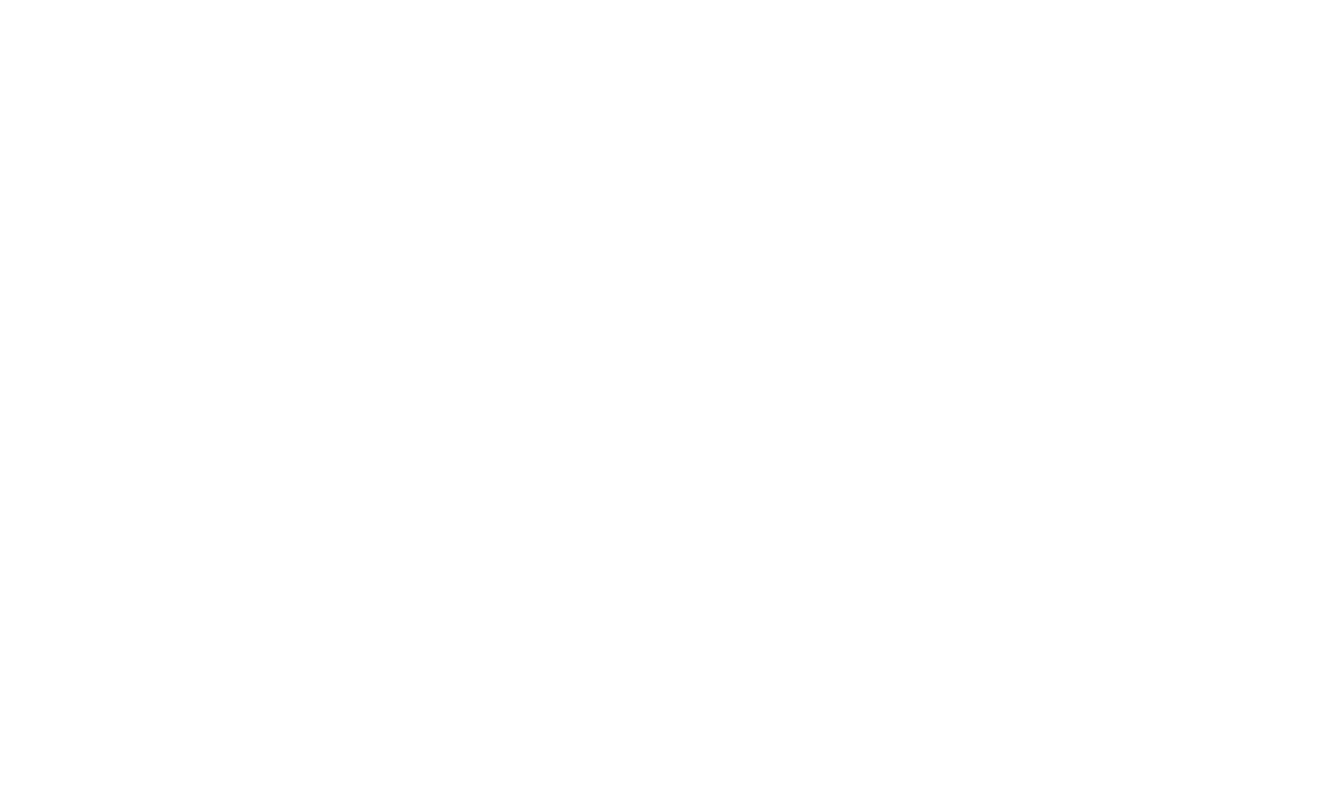
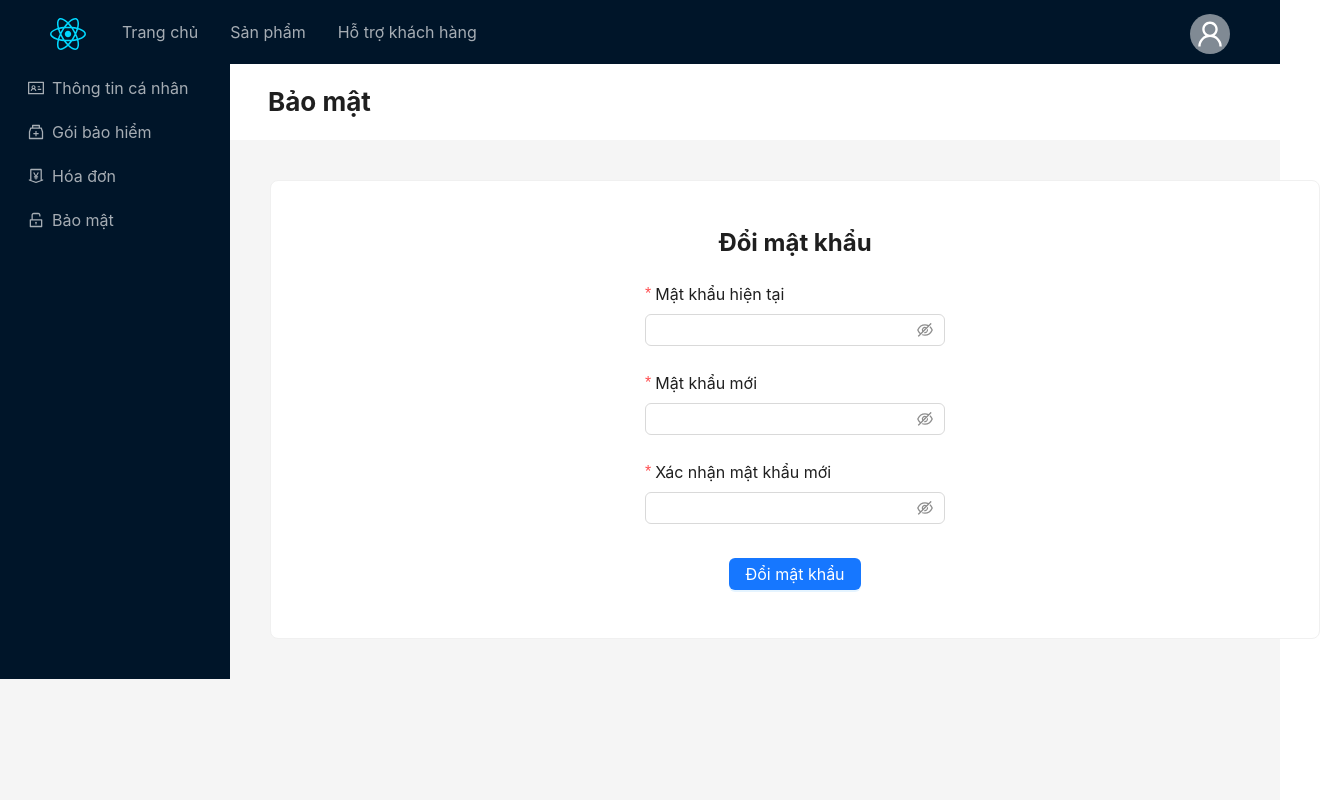
Before and after one commit to nthihongphuc/System-Of-Health-Insurance, a React (Vite) app: page /resetpass in a window 1280 px wide. Before the commit this address had no page. Shown: the top 800 px of the page, 1320 px wide, since content can reach past the window. Built offline with nearby package versions, Linux system fonts and the light colour scheme; the HTML template or start-up script is replaced by a standard one.

Commit message:
ResetPassword

```diff
--- a/src/component/HomePage/HomePage.js
+++ /dev/null
@@ -1 +0,0 @@
-import React from "react";
--- a/src/pages/LoginPage.jsx
+++ b/src/pages/LoginPage.jsx
@@ -1,17 +1,10 @@
 // import library here
 import { Form, Input, Button, Row, Card } from "antd";
 import { Link } from "react-router-dom";
-import {useForm} from 'react-hook-form';
-import axios from "axios";
 
 // Define Our component
 const LoginPage = () => {
-  const {
-    handleFinish
-  }= useForm();
-
   const onFinish = (values) => {
-    axios.post()
     console.log(values);
   };
 
@@ -30,7 +23,7 @@
           initialValues={{
             remember: true,
           }}
-          onFinish={handleFinish(onFinish)}
+          onFinish={(onFinish)}
         >
           <Form.Item
             name="username"
@@ -60,9 +53,13 @@
               type="password"
               placeholder="Mật khẩu"
             />
+
           </Form.Item>
 
           <Form.Item style={{ textAlign: "center" }}>
+            <div style={{ fontSize: 12, textAlign:"left", marginBottom:15}}>
+             <Link to="/register">Quên tài khoản/mật khẩu</Link>
+            </div>
             <Button
               type="primary"
               htmlType="submit"
--- a/src/pages/ProductDetailPage.jsx
+++ b/src/pages/ProductDetailPage.jsx
@@ -3,7 +3,7 @@
 const ProductDetailPage = () => {
   const { id } = useParams();
 
-  return <div>heello {id}</div>;
+  return <div>hello {id}</div>;
 };
 
 export default ProductDetailPage;
--- a/src/pages/ProfilePage_update.jsx
+++ b/src/pages/ProfilePage_update.jsx
@@ -1,25 +1,18 @@
 //import { Layout, Sider, Menu, UserOutlined, collapsed } from "antd";
 
 import React from 'react';
-import { UploadOutlined, UserOutlined, VideoCameraOutlined } from '@ant-design/icons';
+import { MedicineBoxOutlined, MoneyCollectOutlined, IdcardOutlined , UnlockOutlined } from '@ant-design/icons';
 import { Layout, Menu, theme } from 'antd';
 
 const { Header, Content, Sider } = Layout;
 
-/*const items = [UserOutlined, VideoCameraOutlined, UploadOutlined, UserOutlined].map(
-    (icon, index) => ({
-        key: String(index + 1),
-        icon: React.createElement(icon),
-        label: `nav ${index + 1}`,
-    }),
-);*/
-const items = [UserOutlined, VideoCameraOutlined, UploadOutlined, UserOutlined].map(
-    (icon, index) => ({
-        key: String(index + 1),
-        icon: React.createElement(icon),
-        label: `nav ${index + 1}`,
-    }),
-);
+const icons = [IdcardOutlined,MedicineBoxOutlined, MoneyCollectOutlined, UnlockOutlined];
+const labels = ["Thông tin cá nhân","Gói bảo hiểm","Hóa đơn", "Bảo mật"];
+const items = icons.map((icon, index) => ({
+  key: String(index + 1),
+  icon: React.createElement(icon),
+  label: labels[index],
+}))
 
 const ProfilePage_update = () => {
     const {
@@ -29,6 +22,7 @@
     return (
         <Layout>
             <Sider
+                width={230}
                 breakpoint="lg"
                 collapsedWidth="0"
                 onBreakpoint={(broken) => {
--- /dev/null
+++ b/src/pages/ResetPasswordPage.jsx
@@ -0,0 +1,113 @@
+//import { Layout, Sider, Menu, UserOutlined, collapsed } from "antd";
+
+import React from 'react';
+import { MedicineBoxOutlined, MoneyCollectOutlined, IdcardOutlined , UnlockOutlined } from '@ant-design/icons';
+import { Layout,Form,Input,Button, Menu, theme, Card } from 'antd';
+
+const { Header, Sider } = Layout;
+
+const icons = [IdcardOutlined,MedicineBoxOutlined, MoneyCollectOutlined, UnlockOutlined];
+const labels = ["Thông tin cá nhân","Gói bảo hiểm","Hóa đơn", "Bảo mật"];
+const items = icons.map((icon, index) => ({
+  id: String(index + 1),
+  icon: React.createElement(icon),
+  label: labels[index],
+}))
+
+const ResetPasswordPage = () => {
+  const {
+      token: { colorBgContainer },
+  } = theme.useToken();
+  const onFinish = (values) => {
+    console.log(values);
+  };
+  return (
+      <Layout>
+          <Sider
+              width={230}
+              breakpoint="lg"
+              collapsedWidth="0"
+              onBreakpoint={(broken) => {
+                  console.log(broken);
+              }}
+              onCollapse={(collapsed, type) => {
+                  console.log(collapsed, type);
+              }}
+          >
+              <div className="demo-logo-vertical" />
+              <Menu theme="dark" mode="inline" defaultSelectedKeys={['4']} items={items} />
+          </Sider>
+          <Layout>
+            <Header style={{ padding: 38, background: colorBgContainer, display: 'flex', alignItems: 'center' }}>
+                <span style={{ justifyContent: 'center', fontSize: 26, fontWeight: 'bold' }}>Bảo mật</span>
+            </Header>
+            <Card
+                style={{ margin: 40, width: "100%", maxWidth: 10000 }}
+                bodyStyle={{ display: 'flex', flexDirection: 'column', alignItems: 'center' }}
+                >
+                <h2 style={{ textAlign: "center" }}>Đổi mật khẩu</h2>
+                <Form
+                    name="change_password_form"
+                    onFinish={onFinish}
+                    style={{ width: 300, textAlign: "center" }}
+                    layout="vertical"
+                >
+                    <Form.Item
+                        label="Mật khẩu hiện tại"
+                        name="oldPassword"
+                        rules={[
+                            {
+                            required: true,
+                            message: 'Vui lòng nhập mật khẩu hiện tại!',
+                            },
+                        ]}
+                        >
+                        <Input.Password />
+                    </Form.Item>
+                    <Form.Item
+                        label="Mật khẩu mới"
+                        name="newPassword"
+                        rules={[
+                            {
+                            required: true,
+                            message: 'Vui lòng nhập mật khẩu mới!',
+                            },
+                        ]}
+                        >
+                        <Input.Password />
+                    </Form.Item>
+                    <Form.Item
+                        label="Xác nhận mật khẩu mới"
+                        name="confirmPassword"
+                        dependencies={['newPassword']}
+                        rules={[
+                            {
+                            required: true,
+                            message: 'Vui lòng xác nhận mật khẩu mới!',
+                            },
+                            ({ getFieldValue }) => ({
+                            validator(_, value) {
+                                if (!value || getFieldValue('newPassword') === value) {
+                                return Promise.resolve();
+                                }
+                                return Promise.reject(new Error('Mật khẩu mới không khớp!'));
+                            },
+                            }),
+                        ]}
+                        >
+                        <Input.Password />
+                    </Form.Item>
+
+                    <Form.Item style={{ textAlign: "center" }}>
+                        <Button type="primary" htmlType="submit" className="resetpass-form-button" style={{ marginTop: 10 }}>
+                            Đổi mật khẩu
+                        </Button>
+                    </Form.Item>
+                </Form>
+            </Card>
+          </Layout>
+      </Layout>
+  );
+};
+
+export default ResetPasswordPage;
--- a/src/routes/Router.jsx
+++ b/src/routes/Router.jsx
@@ -6,6 +6,7 @@
 import RegisterPage from "../pages/RegisterPage";
 import ProfilePage from "../pages/ProfilePage";
 import ProfilePage_update from "../pages/ProfilePage_update";
+import ResetPasswordPage from "../pages/ResetPasswordPage";
 
 // import ActivationPage from "../pages/ActivationPage";
 import ProductPage from "../pages/ProductPage";
@@ -26,6 +27,7 @@
                     <Route path="/register" element={<RegisterPage />} />
                     <Route path="/profile" element={<ProfilePage />} />
                     <Route path="/profile_update" element={<ProfilePage_update />} />
+                    <Route path="/resetpass" element={<ResetPasswordPage/>}/>
                     {/* <Route path="/activation" element={<ActivationPage />} /> */}
                 </Route>
             </Routes>
```
Also changed, not shown: src/pages/ActivationPage.jsx (deleted, +0 -119 lines).
